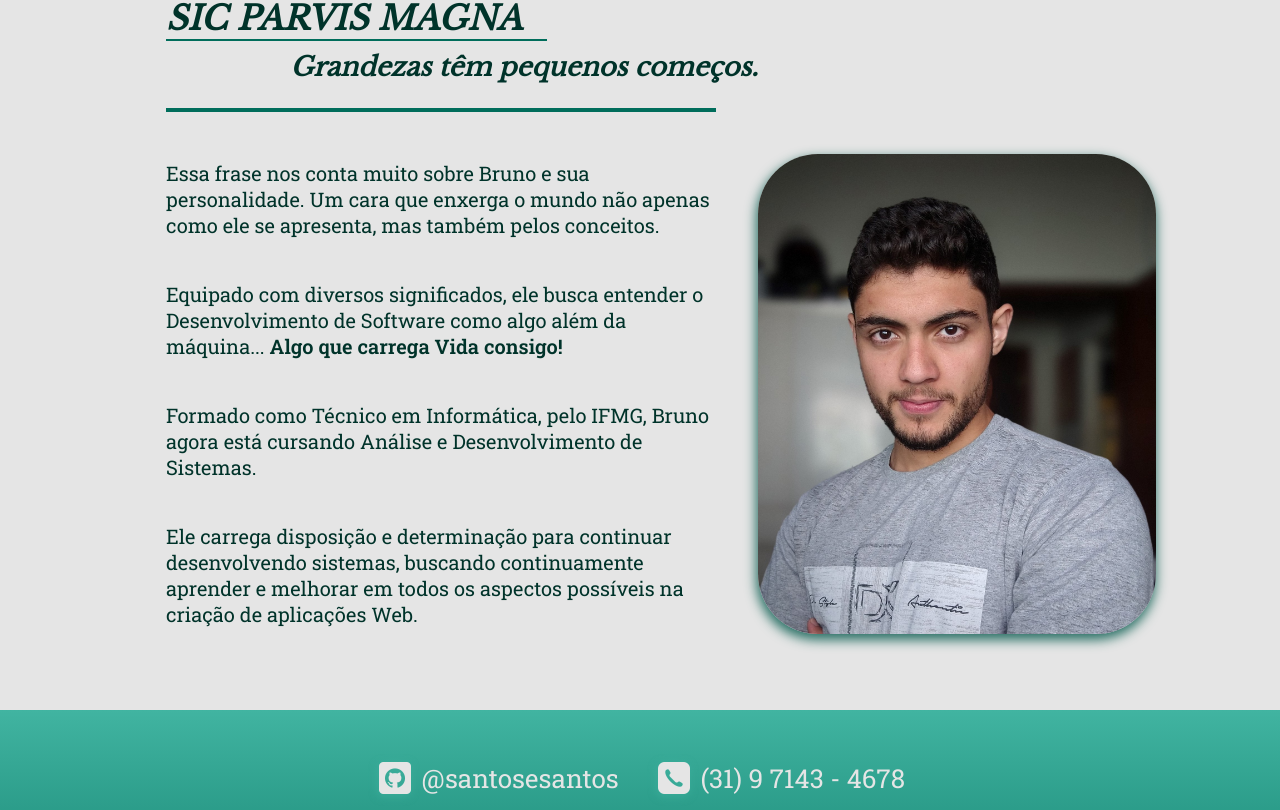
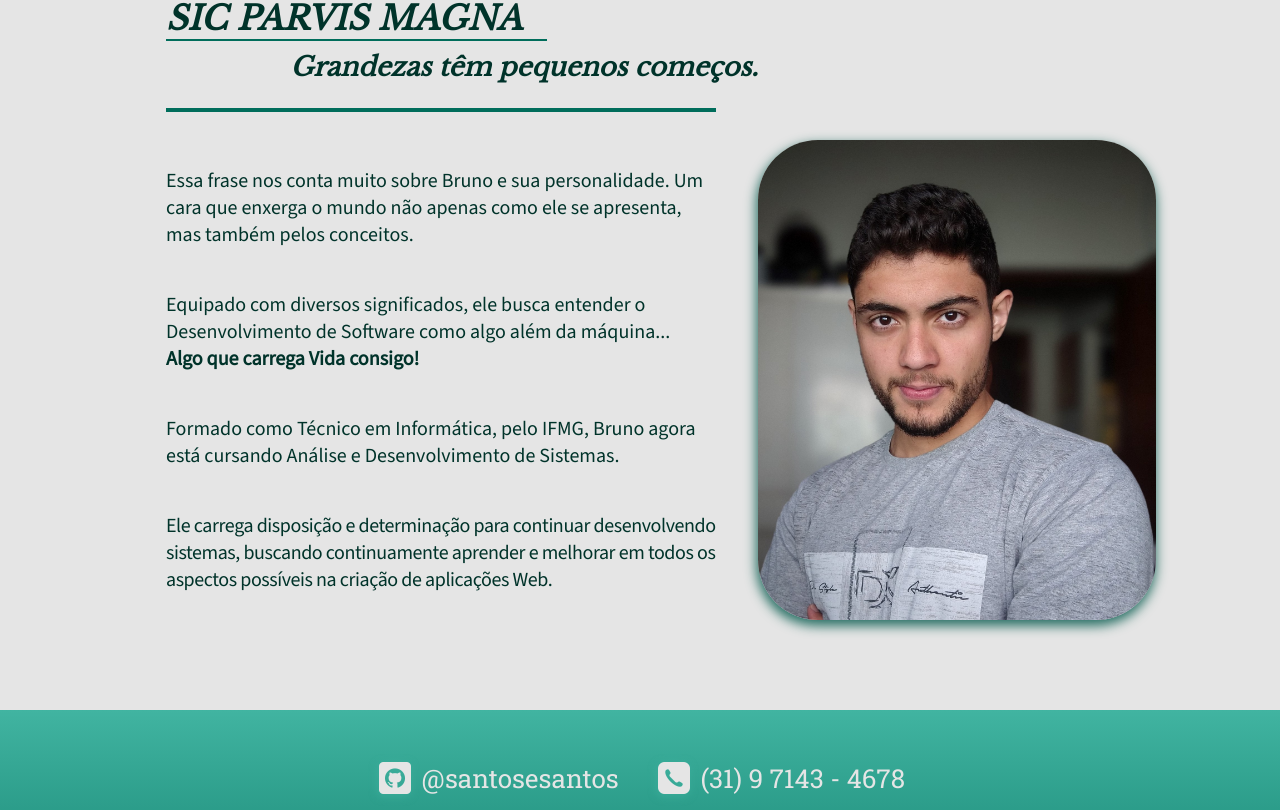
Before and after one commit to santosesantos/my-website, a Next.js app: page / in a window 1280 px wide. Shown: the part 1630-2440 px from the top of the page. Built offline with nearby package versions, Linux system fonts and the light colour scheme.

Commit message:
feat: Texts styles fixed and updated link navigation

```diff
--- a/src/app/page.tsx
+++ b/src/app/page.tsx
@@ -1,8 +1,9 @@
 import ProjectViewer from "@/components/ProjectViewer";
 import * as C from "./styles.page";
-import { Libre_Baskerville } from "next/font/google";
+import { Libre_Baskerville, Source_Sans_3 } from "next/font/google";
 
 const libre_baskerville = Libre_Baskerville({weight: ["400"], style: ["italic"], subsets: ["latin"]});
+const source_sans = Source_Sans_3({weight: ["400"], subsets: ["latin"]});
 
 export default function Home() {
   return (
@@ -22,9 +23,9 @@ export default function Home() {
           <h3>Grandezas têm pequenos começos.</h3>
           <hr />
         </C.AboutMeTitleContainer>
-        <C.AboutMeTextsContainer>
+        <C.AboutMeTextsContainer className={source_sans.className}>
           <p>Essa frase nos conta muito sobre Bruno e sua personalidade. Um cara que enxerga o mundo não apenas como ele se apresenta, mas também pelos conceitos.</p>
-          <p>Equipado com diversos significados, ele busca entender o Desenvolvimento de Software como algo além da máquina... <strong>Algo que carrega Vida consigo!</strong></p>
+          <p>Equipado com diversos significados, ele busca entender o Desenvolvimento de Software como algo além da máquina...<br /><strong>Algo que carrega Vida consigo!</strong></p>
           <p>Formado como Técnico em Informática, pelo IFMG, Bruno agora está cursando Análise e Desenvolvimento de Sistemas.</p>
           <p>Ele carrega disposição e determinação para continuar desenvolvendo sistemas, buscando continuamente aprender e melhorar em todos os aspectos possíveis na criação de aplicações Web.</p>
         </C.AboutMeTextsContainer>
--- a/src/app/styles.page.tsx
+++ b/src/app/styles.page.tsx
@@ -128,6 +128,7 @@ export const AboutMeTextsContainer = styled.div`
   padding-left: 42px;
 
   font-size: var(--fz-subtitle);
+  font-weight: 400;
 
   p {
     min-width: 550px;
@@ -135,6 +136,10 @@ export const AboutMeTextsContainer = styled.div`
     strong {
       font-weight: 600;
     }
+  }
+
+  :nth-child(4) {
+    letter-spacing: -0.426px;
   }
 `
 
--- a/src/components/Footer/index.tsx
+++ b/src/components/Footer/index.tsx
@@ -7,7 +7,7 @@ interface IProps {
 
 export default function Footer(props: IProps) {
   return (
-    <C.FooterContainer>
+    <C.FooterContainer id="footer">
       <C.ContactsContainer>
         <C.ContactBox>
           <img src="/github-offwhite.png" alt="Github icon" title="Github" />
@@ -24,9 +24,9 @@ export default function Footer(props: IProps) {
       </C.ContactsContainer>
       <hr />
       <C.PageLinksContainer>
-        <h4>Início</h4>
-        <h4>Projetos</h4>
-        <h4>Sobre mim</h4>
+        <a href="#">Início</a>
+        <a href="#projects">Projetos</a>
+        <a href="#aboutme">Sobre mim</a>
       </C.PageLinksContainer>
     </C.FooterContainer>
   )
--- a/src/components/Footer/styles.tsx
+++ b/src/components/Footer/styles.tsx
@@ -65,9 +65,10 @@ export const PageLinksContainer = styled.div`
 
   padding: 13px 0;
 
-  h4 {
+  a {
     font-size: var(--fz-subtitle);
     font-weight: 300;
+    color: var(--off-white);
 
     cursor: pointer;
 
--- a/src/components/Navbar/index.tsx
+++ b/src/components/Navbar/index.tsx
@@ -10,14 +10,14 @@ interface IProps {
 export default function Navbar(props: IProps) {
   return (
     <C.NavContainer>
-      <C.NameLinkContainer onClick={() => window.location.reload()}>
+      <C.NameLinkContainer onClick={() => window.location.href="/"}>
         <h4>Bruno Santos e Santos</h4>
         <h5>Desenvolvedor Front-end</h5>
       </C.NameLinkContainer>
       <C.PageLinksContainer>
         <a href='#projects'>Projetos</a>
-        <a href='#'>Sobre mim</a>
-        <a href='#'>Contato</a>
+        <a href='#aboutme'>Sobre mim</a>
+        <a href='#footer'>Contato</a>
       </C.PageLinksContainer>
     </C.NavContainer>
   )
```
